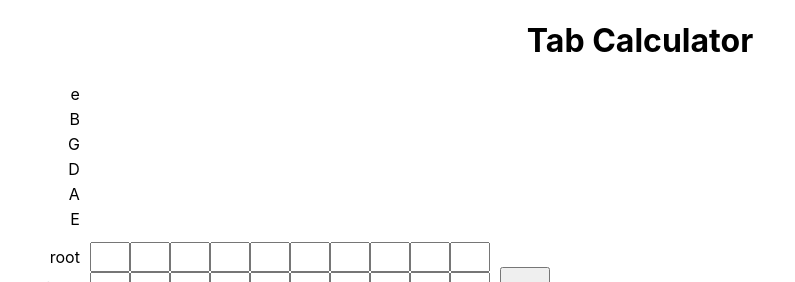
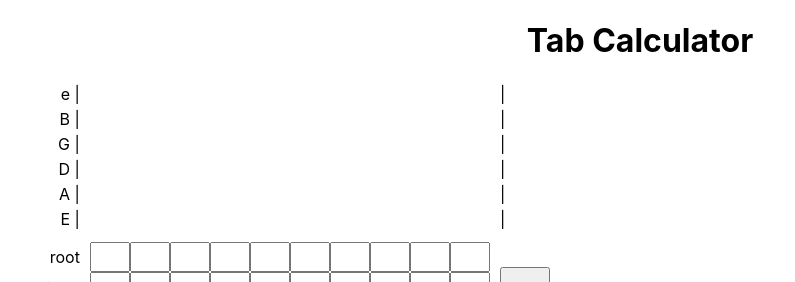
Before and after one commit to milmd90/mattdeanmiller, a React (Create React App) app: page / in a window 1280 px wide. Shown: the top 282 px of the page, without its empty margins (0-795 px from the left). Built offline with nearby package versions, Linux system fonts and the light colour scheme.

Commit message:
add start and end pipes for tab

```diff
--- a/src/components/App.css
+++ b/src/components/App.css
@@ -105,8 +105,14 @@ input {
   padding-left: 10px;
 }
 
+.set-num-columns .tab-row {
+  display: flex;
+  align-items: flex-start;
+}
+
 .set-num-columns .input-row {
   display: flex;
+  align-items: center;
   justify-content: center;
 }
 
--- a/src/components/calculator/Label.tsx
+++ b/src/components/calculator/Label.tsx
@@ -1,27 +1,17 @@
 import React from 'react';
+import {
+  tabStrings
+} from '../../helpers/tabs';
 
 function Label() {
   return (
     <div className='label'>
       <div className='tab-row'>
-        <div>
-          e
-        </div>
-        <div>
-          B
-        </div>
-        <div>
-          G
-        </div>
-        <div>
-          D
-        </div>
-        <div>
-          A
-        </div>
-        <div>
-          E
-        </div>
+        {tabStrings.map((tabString) =>
+          <div>
+            {tabString} |
+          </div>
+        )}
       </div>
       <div className='input-row'>
         <div>
--- a/src/components/calculator/SetNumColumns.tsx
+++ b/src/components/calculator/SetNumColumns.tsx
@@ -1,3 +1,8 @@
+import React from 'react';
+import {
+  tabStrings
+} from '../../helpers/tabs';
+
 function SetNumColumns(props: {
   removeColumn: () => void
   addColumn: () => void
@@ -9,7 +14,11 @@ function SetNumColumns(props: {
   return (
 
     <div className="set-num-columns">
-      <div className="tab-row"></div>
+      <div className="tab-row">
+        {tabStrings.map((tabString) =>
+          <div> | </div>
+        )}
+      </div>
       <div className="input-row">
         <button onClick={addColumn}>+</button>
         <button onClick={removeColumn}>-</button>
--- a/src/components/calculator/chord/Display.tsx
+++ b/src/components/calculator/chord/Display.tsx
@@ -1,6 +1,7 @@
 import React, {useState} from 'react';
 import {
   ITabStringValue,
+  tabStrings,
   generateTabs,
   isValidTab
 } from '../../../helpers/tabs';
@@ -46,12 +47,9 @@ function Display(props: {
         }}
         onMouseOut={() => setShowDetail(false)}
       >
-        <Cell data={tab['e']} />
-        <Cell data={tab['B']} />
-        <Cell data={tab['G']} />
-        <Cell data={tab['D']} />
-        <Cell data={tab['A']} />
-        <Cell data={tab['E']} />
+        {tabStrings.map((tabString) =>
+          <Cell data={tab[tabString]} />
+        )}
       </div>
       {isValid && <TabDetail
         tab={tab}
--- a/src/components/calculator/chord/TabDetail.tsx
+++ b/src/components/calculator/chord/TabDetail.tsx
@@ -80,11 +80,12 @@ function TabDetail(props: {
   let min = getMinFretValue(tab);
   let max = getMaxFretValue(tab);
 
-  if (max <= 4) {
+  const detailFretRange = 4;
+  if (max <= detailFretRange) {
     min = 0;
-    max = 4;
-  } else if (max - min <= 4) {
-    max = min + 4
+    max = detailFretRange;
+  } else if (max - min <= detailFretRange) {
+    max = min + detailFretRange;
   }
 
   return (
```
